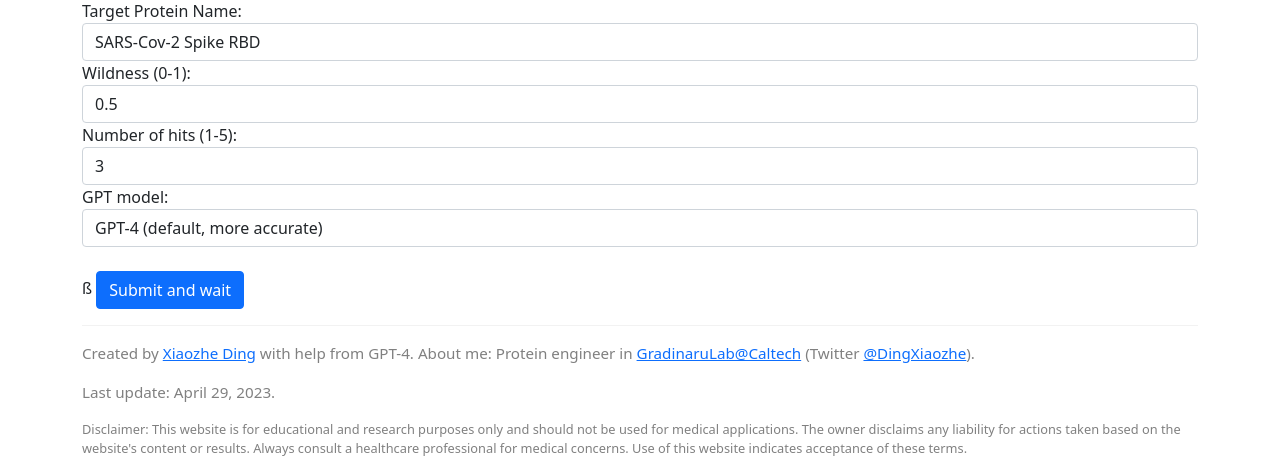
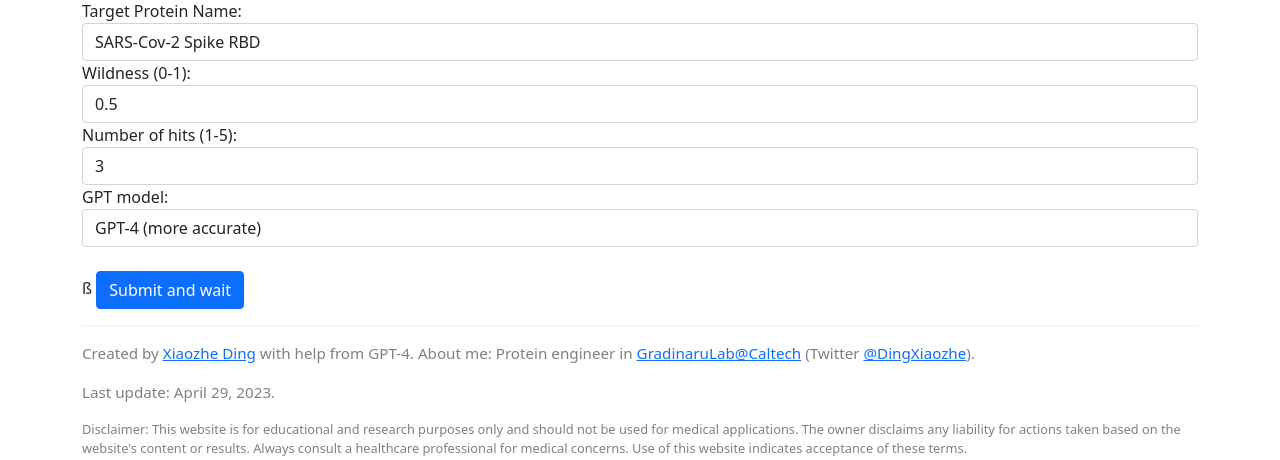
Before and after one commit to xz-ding/GPTPullDown, a Flask app: page / in a window 1280 px wide. Shown: the part 114-574 px from the top of the page. Run offline with Flask 2, Linux system fonts and the light colour scheme.

Commit message:
model description

```diff
--- a/templates/index.html
+++ b/templates/index.html
@@ -26,8 +26,8 @@
     <div class="form-group">
       <label for="model">GPT model:</label>
       <select class="form-control" id="model" name="model" required>
-        <option value="gpt-4">GPT-4 (default, more accurate)</option>
-        <option value="gpt-3.5-turbo">GPT-3.5-turbo (legacy, faster)</option>
+        <option value="gpt-4">GPT-4 (more accurate)</option>
+        <option value="gpt-3.5-turbo">GPT-3.5-turbo (faster)</option>
       </select>
     </div>
     <br>ß
```
